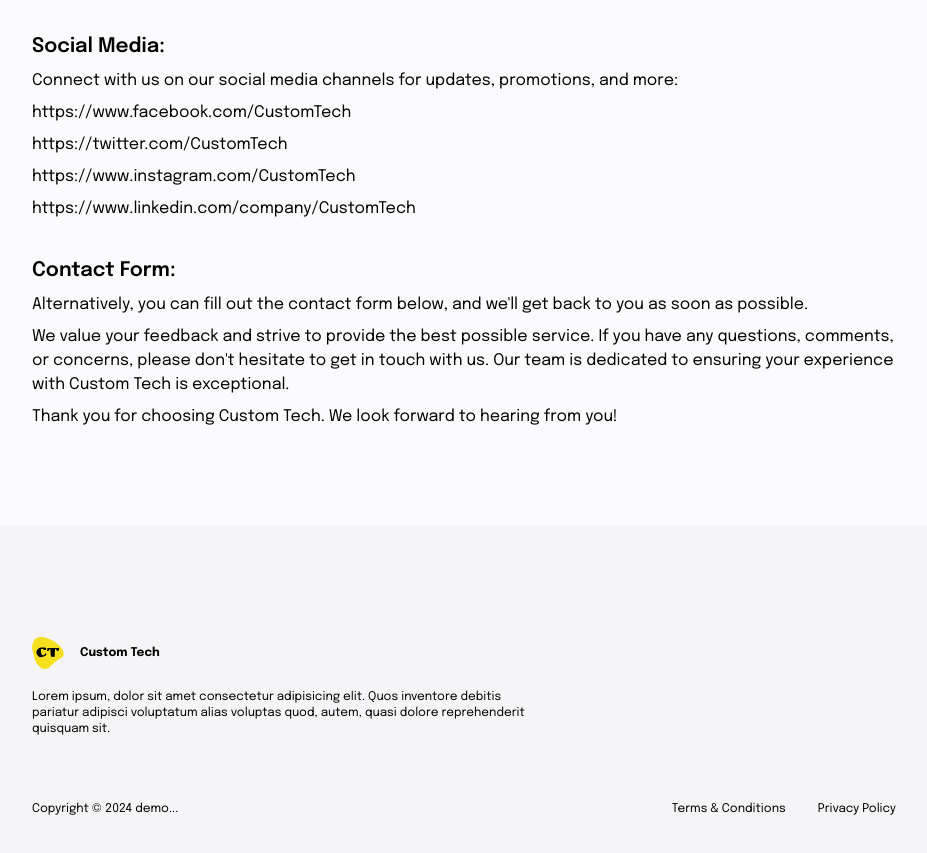
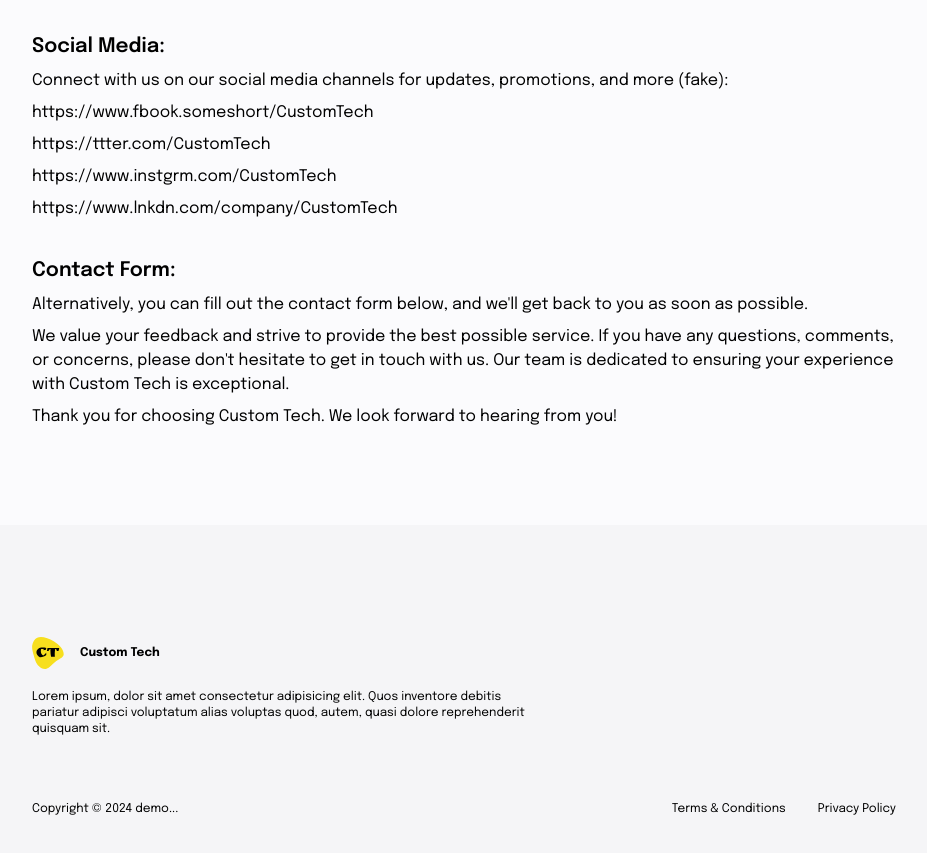
Before and after one commit to JonatanFD/ecomerce-demo, an Astro site: page /contact in a window 1280 px wide. Shown: the part 911-1764 px from the top of the page, without its empty margins (176-1103 px from the left). Built offline with nearby package versions, Linux system fonts and the light colour scheme; Astro itself is replaced by a stand-in of ours.

Commit message:
a few changes

```diff
--- a/src/pages/contact.astro
+++ b/src/pages/contact.astro
@@ -58,13 +58,13 @@ import ContactContent from "../components/ContactContent.md";
         </span>
         <p class="mb-2">
           Connect with us on our social media channels for updates, promotions,
-          and more:
+          and more (fake):
         </p>
         <ul class="flex flex-col gap-2">
-          <li>https://www.facebook.com/CustomTech</li>
-          <li>https://twitter.com/CustomTech</li>
-          <li>https://www.instagram.com/CustomTech</li>
-          <li>https://www.linkedin.com/company/CustomTech</li>
+          <li>https://www.fbook.someshort/CustomTech</li>
+          <li>https://ttter.com/CustomTech</li>
+          <li>https://www.instgrm.com/CustomTech</li>
+          <li>https://www.lnkdn.com/company/CustomTech</li>
         </ul>
       </div>
 
```
